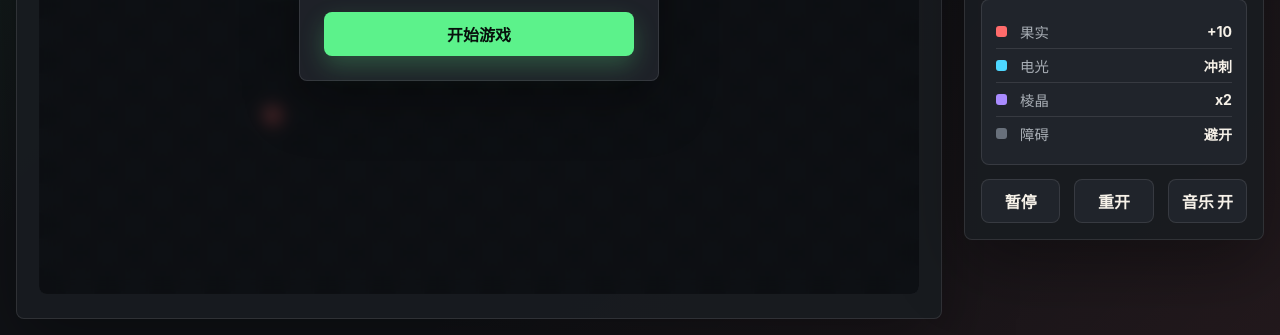
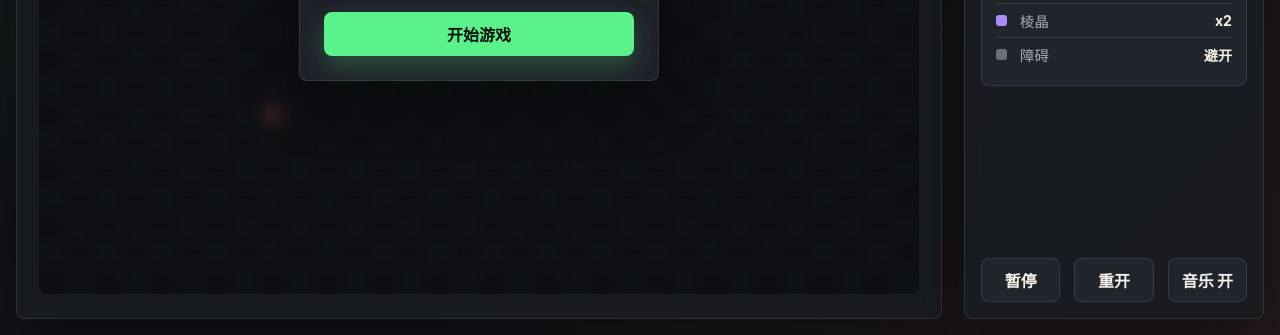
Before and after one commit to UserLiTanYu/SerpentRush, a plain HTML site: page index.html in a window 1280 px wide. Shown: the part 465-800 px from the top of the page. Drawn offline with Linux system fonts and the light colour scheme.

Commit message:
对齐侧边栏和游戏舞台

```diff
--- a/styles.css
+++ b/styles.css
@@ -52,7 +52,7 @@ button {
   display: grid;
   grid-template-columns: minmax(0, 1fr) 300px;
   gap: 22px;
-  align-items: center;
+  align-items: stretch;
 }
 
 .game-stage,
@@ -205,7 +205,10 @@ canvas {
 
 .side-panel {
   border-radius: 8px;
+  min-height: calc(100vh - 32px);
   padding: 16px;
+  display: flex;
+  flex-direction: column;
 }
 
 .brand-block {
@@ -331,7 +334,8 @@ canvas {
 }
 
 .actions {
-  margin-top: 14px;
+  margin-top: auto;
+  padding-top: 14px;
 }
 
 .actions button {
@@ -397,6 +401,7 @@ canvas {
   }
 
   .side-panel {
+    min-height: auto;
     order: -1;
   }
 
```
